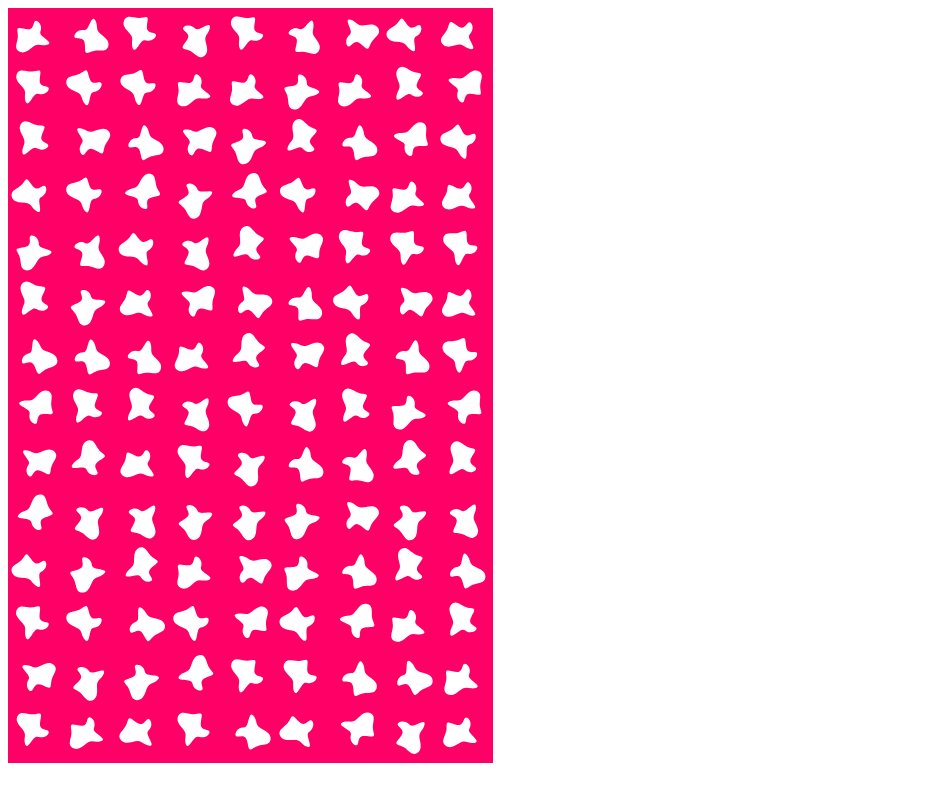
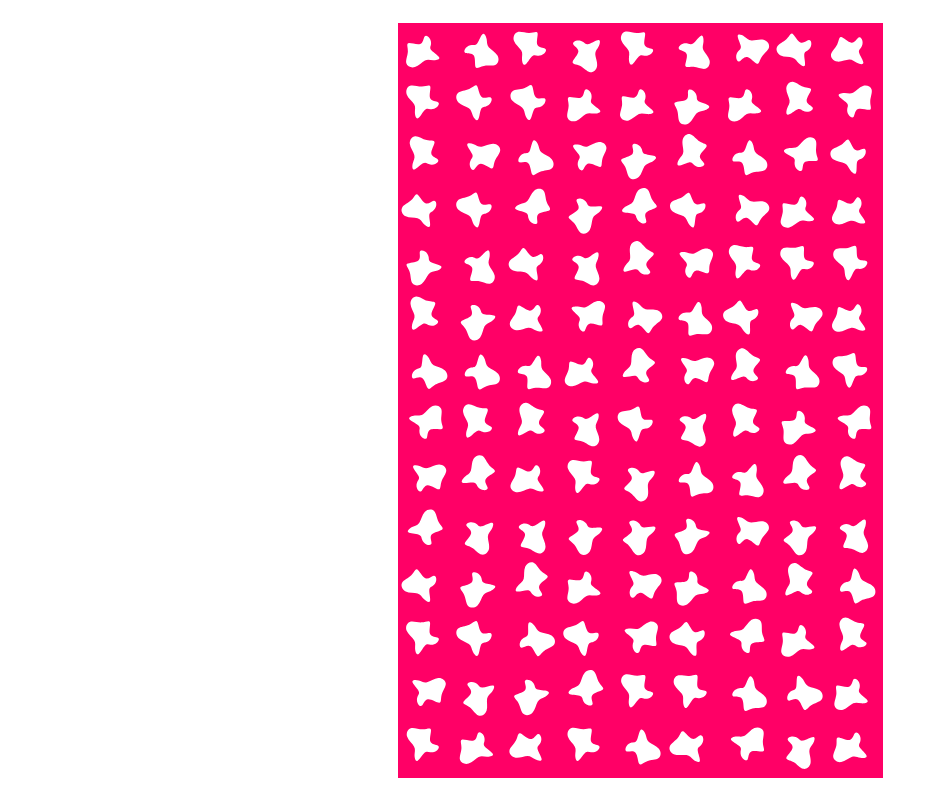
Before and after one commit to morgan-sam/Pattern-Generator, a React (Create React App) app: page / in a window 1280 px wide. Shown: the whole page, without its empty margins (0-938 px from the left). Built offline with nearby package versions, Linux system fonts and the light colour scheme.

Commit message:
Centered canvas to middle of page

```diff
--- a/src/App.js
+++ b/src/App.js
@@ -1,4 +1,5 @@
 import React, { useState, useEffect } from "react";
+import "./app.css";
 import { loadImage, drawCanvasBackground, drawPattern } from "./draw";
 import shape from "./shape.svg";
 
@@ -25,11 +26,13 @@ const App = () => {
   }, []);
 
   return (
-    <canvas
-      id="myCanvas"
-      width={params.canvas_width}
-      height={params.canvas_height}
-    />
+    <div className="app">
+      <canvas
+        id="myCanvas"
+        width={params.canvas_width}
+        height={params.canvas_height}
+      />
+    </div>
   );
 };
 
--- /dev/null
+++ b/src/app.css
@@ -0,0 +1,10 @@
+.app {
+  position: absolute;
+  top: 0;
+  left: 0;
+  width: 100vw;
+  height: 100vh;
+  display: flex;
+  align-items: center;
+  justify-content: center;
+}
```
